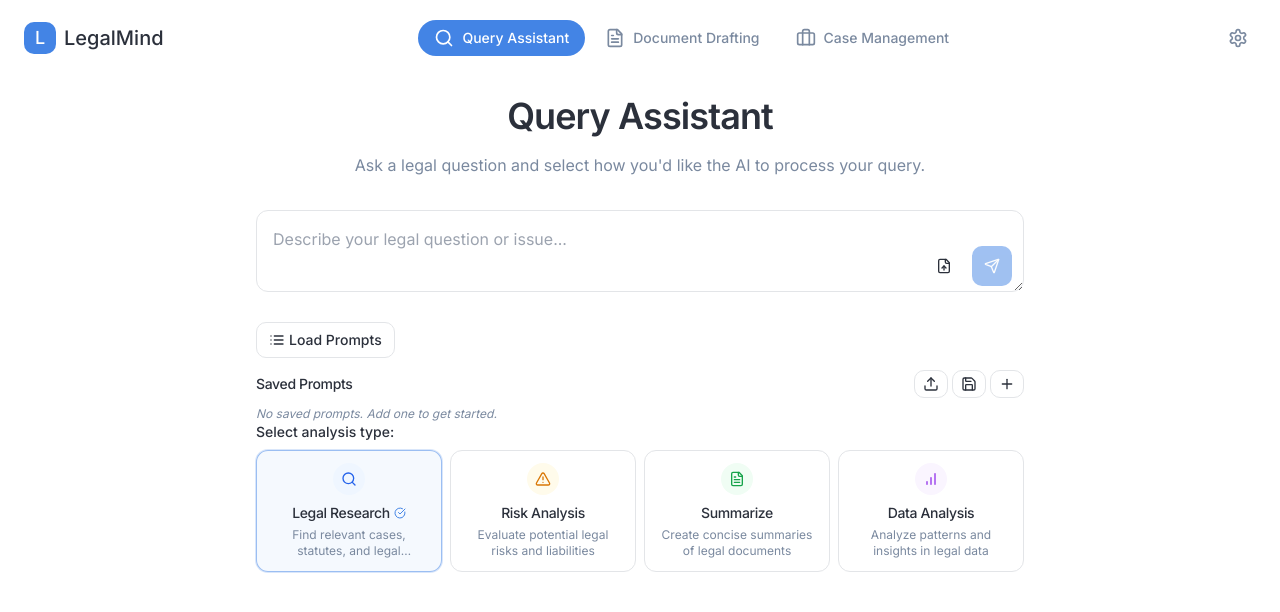
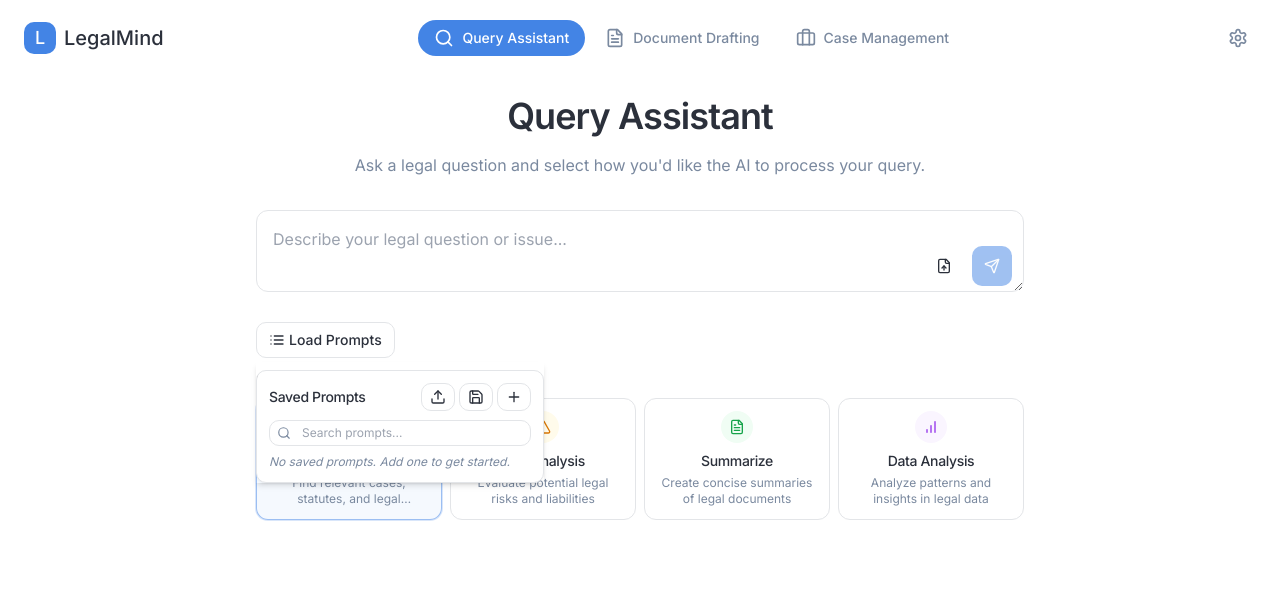
Before and after one commit to realix-ai/legalmind-mate, a React (Vite) app: page /query-assistant in a window 1280 px wide. Both pictures are taken after a click on the button "Load Prompts". Shown: the top 612 px of the page. Built offline with nearby package versions, Linux system fonts and the light colour scheme.

Commit message:
Improve Prompt Management UI
The prompt manager now uses a modal UI for improved user experience when loading, adding, deleting, and searching prompts.  This addresses the issue of too many prompts being displayed at once.

```diff
--- a/src/components/PromptManager.tsx
+++ b/src/components/PromptManager.tsx
@@ -1,6 +1,6 @@
 
 import { useState, useEffect } from 'react';
-import { Plus, Minus, Upload, Save } from 'lucide-react';
+import { Plus, Minus, Upload, Save, Search } from 'lucide-react';
 import { Button } from '@/components/ui/button';
 import { toast } from 'sonner';
 
@@ -17,6 +17,7 @@ const PromptManager = ({ onSelectPrompt }: PromptManagerProps) => {
   const [prompts, setPrompts] = useState<Prompt[]>([]);
   const [showAddPrompt, setShowAddPrompt] = useState(false);
   const [newPromptText, setNewPromptText] = useState('');
+  const [searchQuery, setSearchQuery] = useState('');
 
   // Load prompts from localStorage on component mount
   useEffect(() => {
@@ -107,8 +108,13 @@ const PromptManager = ({ onSelectPrompt }: PromptManagerProps) => {
     toast.success('Prompts exported successfully');
   };
 
+  // Filter prompts based on search query
+  const filteredPrompts = prompts.filter(prompt =>
+    prompt.text.toLowerCase().includes(searchQuery.toLowerCase())
+  );
+
   return (
-    <div className="mt-2">
+    <div className="mt-2 p-3 border rounded-md shadow-sm bg-background">
       <div className="flex items-center justify-between mb-2">
         <h3 className="text-sm font-medium">Saved Prompts</h3>
         <div className="flex gap-1">
@@ -149,6 +155,20 @@ const PromptManager = ({ onSelectPrompt }: PromptManagerProps) => {
         </div>
       </div>
 
+      {/* Search input */}
+      <div className="mb-2">
+        <div className="relative">
+          <Search className="absolute left-2 top-1/2 transform -translate-y-1/2 h-3.5 w-3.5 text-muted-foreground" />
+          <input
+            type="text"
+            value={searchQuery}
+            onChange={(e) => setSearchQuery(e.target.value)}
+            placeholder="Search prompts..."
+            className="w-full pl-8 pr-3 py-1 text-xs rounded-md border"
+          />
+        </div>
+      </div>
+
       {showAddPrompt && (
         <div className="mb-3 flex gap-2">
           <input
@@ -168,9 +188,9 @@ const PromptManager = ({ onSelectPrompt }: PromptManagerProps) => {
         </div>
       )}
 
-      {prompts.length > 0 ? (
+      {filteredPrompts.length > 0 ? (
         <div className="space-y-1.5 max-h-40 overflow-y-auto pr-1">
-          {prompts.map((prompt) => (
+          {filteredPrompts.map((prompt) => (
             <div
               key={prompt.id}
               className="flex group items-center text-sm border rounded-md p-2 hover:bg-accent transition-colors"
--- a/src/components/QueryForm.tsx
+++ b/src/components/QueryForm.tsx
@@ -1,4 +1,3 @@
-
 import { useState, useRef, useEffect } from 'react';
 import { motion } from 'framer-motion';
 import { toast } from 'sonner';
@@ -36,6 +35,7 @@ const QueryForm = ({ onSubmit, isProcessing }: QueryFormProps) => {
   const [previewUrl, setPreviewUrl] = useState<string | null>(null);
   const [showPromptManager, setShowPromptManager] = useState(false);
   const fileInputRef = useRef<HTMLInputElement>(null);
+  const promptManagerRef = useRef<HTMLDivElement>(null);
 
   useEffect(() => {
     return () => {
@@ -44,6 +44,26 @@ const QueryForm = ({ onSubmit, isProcessing }: QueryFormProps) => {
       }
     };
   }, [previewUrl]);
+
+  useEffect(() => {
+    const handleClickOutside = (event: MouseEvent) => {
+      if (
+        promptManagerRef.current &&
+        !promptManagerRef.current.contains(event.target as Node) &&
+        !(event.target as Element).closest('[data-prompt-button="true"]')
+      ) {
+        setShowPromptManager(false);
+      }
+    };
+
+    if (showPromptManager) {
+      document.addEventListener('mousedown', handleClickOutside);
+    }
+
+    return () => {
+      document.removeEventListener('mousedown', handleClickOutside);
+    };
+  }, [showPromptManager]);
 
   const handleSubmit = async (e: React.FormEvent) => {
     e.preventDefault();
@@ -208,22 +228,28 @@ const QueryForm = ({ onSubmit, isProcessing }: QueryFormProps) => {
           onFileDrop={handleFileDrop}
         />
 
-        <div className="mb-3 flex justify-start">
+        <div className="mb-3 flex justify-start relative">
           <Button
             type="button"
             variant="outline"
             size="sm"
             className="flex items-center gap-1"
             onClick={togglePromptManager}
+            data-prompt-button="true"
           >
             <List className="h-3.5 w-3.5" />
             Load Prompts
           </Button>
+
+          {showPromptManager && (
+            <div
+              ref={promptManagerRef}
+              className="absolute top-full left-0 mt-1 z-10 w-72 shadow-md"
+            >
+              <PromptManager onSelectPrompt={handleLoadPrompt} />
+            </div>
+          )}
         </div>
-
-        {showPromptManager && (
-          <PromptManager onSelectPrompt={handleLoadPrompt} />
-        )}
 
         <input
           ref={fileInputRef}
```
